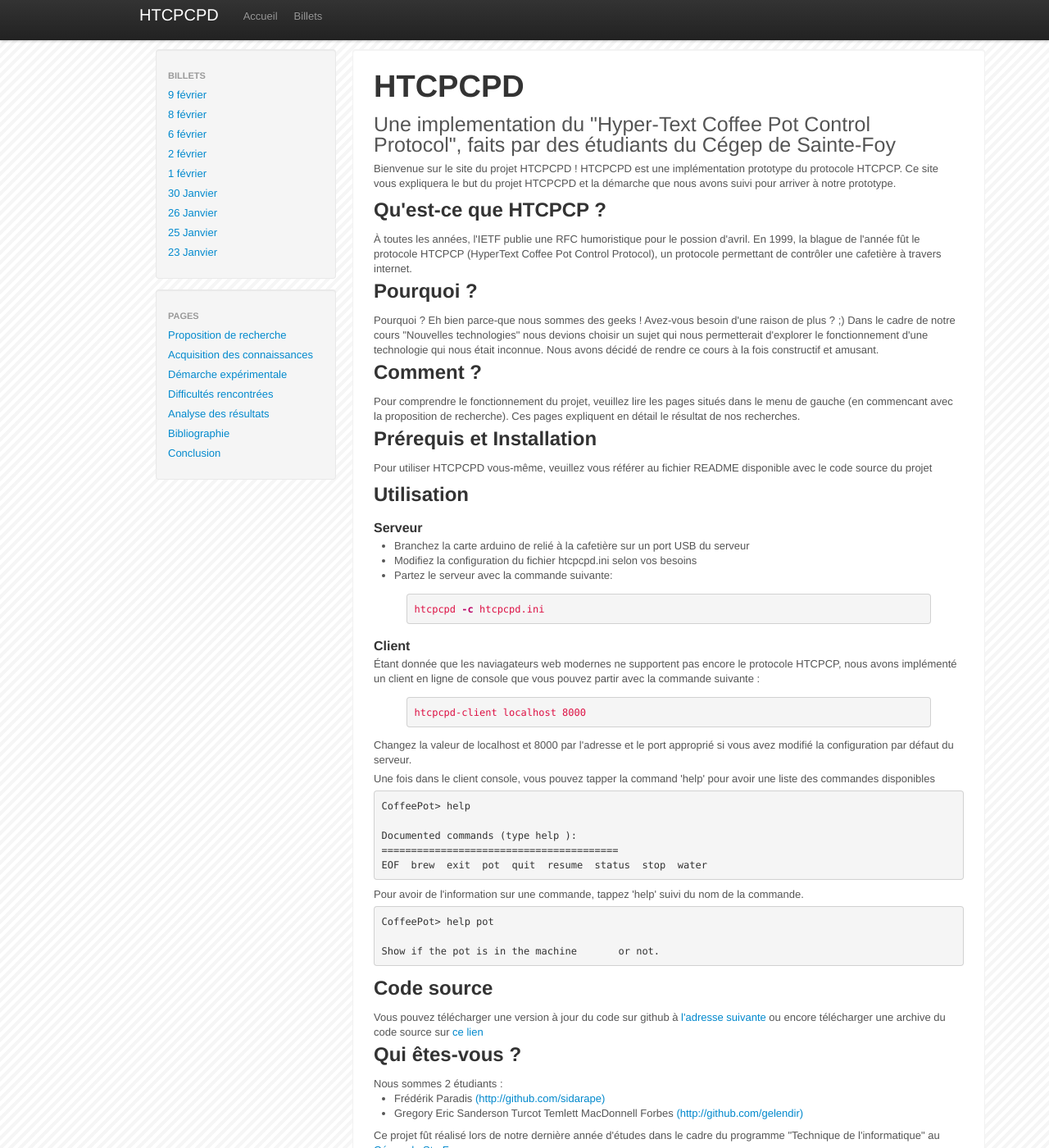
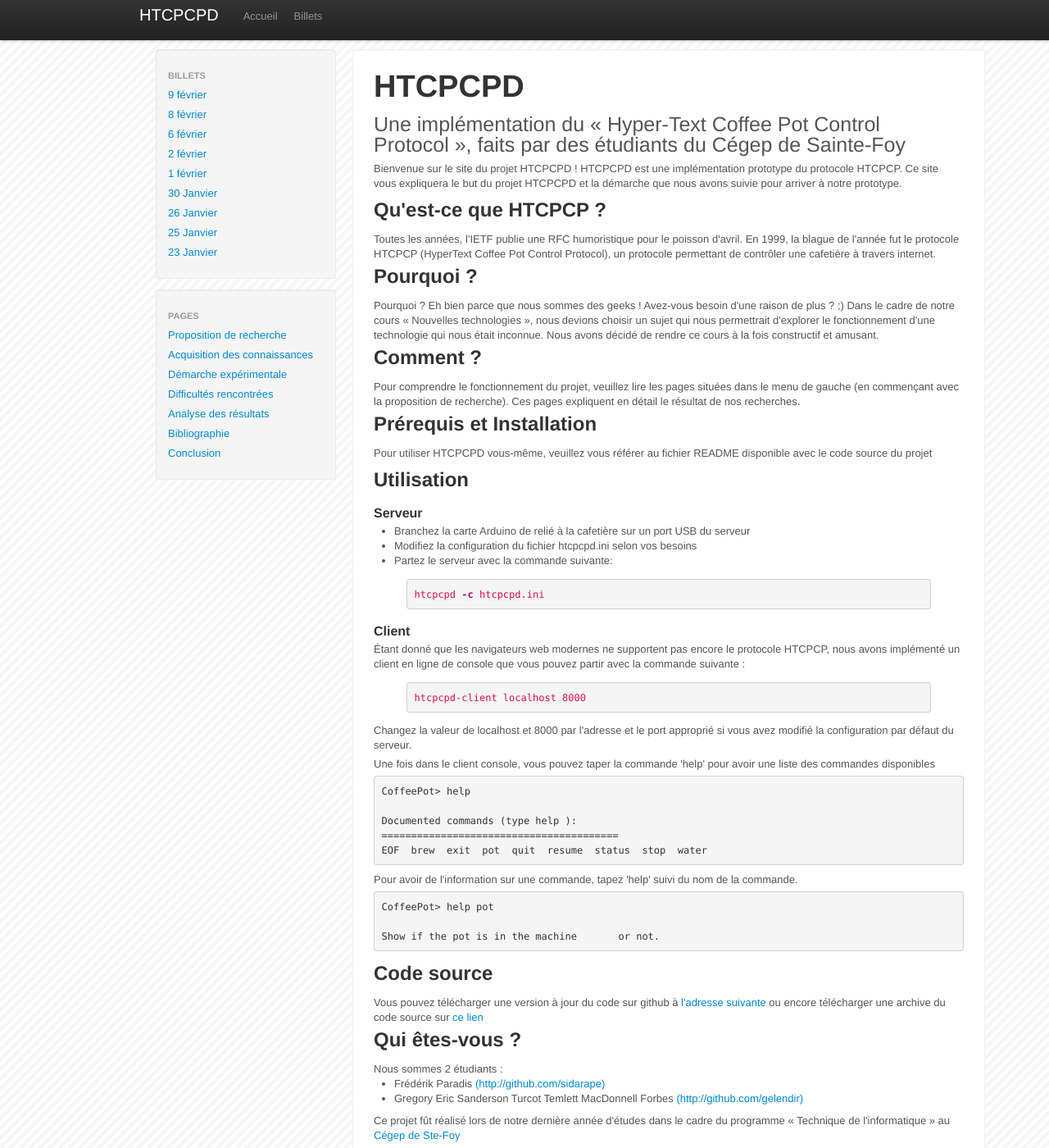
Before and after one commit to gelendir/htcpcpd, a Jekyll site: the page built from index.html, in a window 1280 px wide and 1400 px high. Shown: the whole window at 82% size. Built offline with Jekyll 4.4.1, drawn with Linux system fonts in a browser that asks for light colours.

Commit message:
correction faute index.html

```diff
--- a/index.html
+++ b/index.html
@@ -5,32 +5,32 @@ title: Page d'accueil
 
 <header class="head">
     <h1>HTCPCPD</h1>
-    <p>Une implementation du "Hyper-Text Coffee Pot Control Protocol", faits par des étudiants du Cégep de Sainte-Foy</p>
+    <p>Une implémentation du « Hyper-Text Coffee Pot Control Protocol », faits par des étudiants du Cégep de Sainte-Foy</p>
 </header>
 
 <p>
     Bienvenue sur le site du projet HTCPCPD !
     HTCPCPD est une implémentation prototype du protocole HTCPCP.
-    Ce site vous expliquera le but du projet HTCPCPD et la démarche que nous avons suivi pour arriver à notre prototype.
+    Ce site vous expliquera le but du projet HTCPCPD et la démarche que nous avons suivie pour arriver à notre prototype.
 </p>
 
 <h2>Qu'est-ce que HTCPCP ?</h2>
 
-À toutes les années, l'IETF publie une RFC humoristique pour le possion d'avril.
-En 1999, la blague de l'année fût le protocole HTCPCP (HyperText Coffee Pot Control Protocol),
+Toutes les années, l'IETF publie une RFC humoristique pour le poisson d'avril.
+En 1999, la blague de l'année fut le protocole HTCPCP (HyperText Coffee Pot Control Protocol),
 un protocole permettant de contrôler une cafetière à travers internet.
 
 <h2>Pourquoi ?</h2>
 
-Pourquoi ? Eh bien parce-que nous sommes des geeks ! Avez-vous besoin d'une raison de plus ? ;)
-Dans le cadre de notre cours "Nouvelles technologies" nous devions choisir un sujet qui nous permetterait
+Pourquoi ? Eh bien parce que nous sommes des geeks ! Avez-vous besoin d'une raison de plus ? ;)
+Dans le cadre de notre cours « Nouvelles technologies », nous devions choisir un sujet qui nous permettrait
 d'explorer le fonctionnement d'une technologie qui nous était inconnue.
 Nous avons décidé de rendre ce cours à la fois constructif et amusant.
 
 <h2>Comment ?</h2>
 
-Pour comprendre le fonctionnement du projet, veuillez lire les pages situés dans le menu de gauche
-(en commencant avec la proposition de recherche). Ces pages expliquent en détail le résultat de nos recherches.
+Pour comprendre le fonctionnement du projet, veuillez lire les pages situées dans le menu de gauche
+(en commençant avec la proposition de recherche). Ces pages expliquent en détail le résultat de nos recherches.
 
 <h2>Prérequis et Installation</h2>
 
@@ -43,7 +43,7 @@ Pour utiliser HTCPCPD vous-même, veuillez vous référer au fichier README disp
 <h3>Serveur</h3>
 
 <ul>
-    <li>Branchez la carte arduino de relié à la cafetière sur un port USB du serveur</li>
+    <li>Branchez la carte Arduino de relié à la cafetière sur un port USB du serveur</li>
     <li>Modifiez la configuration du fichier htcpcpd.ini selon vos besoins</li>
     <li>Partez le serveur avec la commande suivante:</li>
 </ul>
@@ -55,7 +55,7 @@ htcpcpd -c htcpcpd.ini
 <h3>Client</h3>
 
 <p>
-Étant donnée que les naviagateurs web modernes ne supportent pas encore le protocole HTCPCP, nous avons
+Étant donné que les navigateurs web modernes ne supportent pas encore le protocole HTCPCP, nous avons
 implémenté un client en ligne de console que vous pouvez partir avec la commande suivante :
 </p>
 
@@ -67,7 +67,7 @@ htcpcpd-client localhost 8000
 Changez la valeur de localhost et 8000 par l'adresse et le port approprié si vous avez modifié la configuration par défaut du serveur.
 </p>
 
-<p>Une fois dans le client console, vous pouvez tapper la command 'help' pour avoir une liste des commandes disponibles</p>
+<p>Une fois dans le client console, vous pouvez taper la commande 'help' pour avoir une liste des commandes disponibles</p>
 
 <pre>
 CoffeePot> help
@@ -77,7 +77,7 @@ Documented commands (type help <topic>):
 EOF  brew  exit  pot  quit  resume  status  stop  water
 </pre>
 
-<p>Pour avoir de l'information sur une commande, tappez 'help' suivi du nom de la commande.
+<p>Pour avoir de l'information sur une commande, tapez 'help' suivi du nom de la commande.
 
 <pre>
 CoffeePot> help pot
@@ -99,5 +99,5 @@ Nous sommes 2 étudiants :
     <li>Gregory Eric Sanderson Turcot Temlett MacDonnell Forbes <a href="http://github.com/gelendir">(http://github.com/gelendir)</a></li>
 </ul>
 
-Ce projet fût réalisé lors de notre dernière année d'études dans le cadre du programme "Technique de l'informatique"
+Ce projet fût réalisé lors de notre dernière année d'études dans le cadre du programme « Technique de l'informatique »
 au <a href="http://www.cegep-ste-foy.qc.ca">Cégep de Ste-Foy</a>
```
